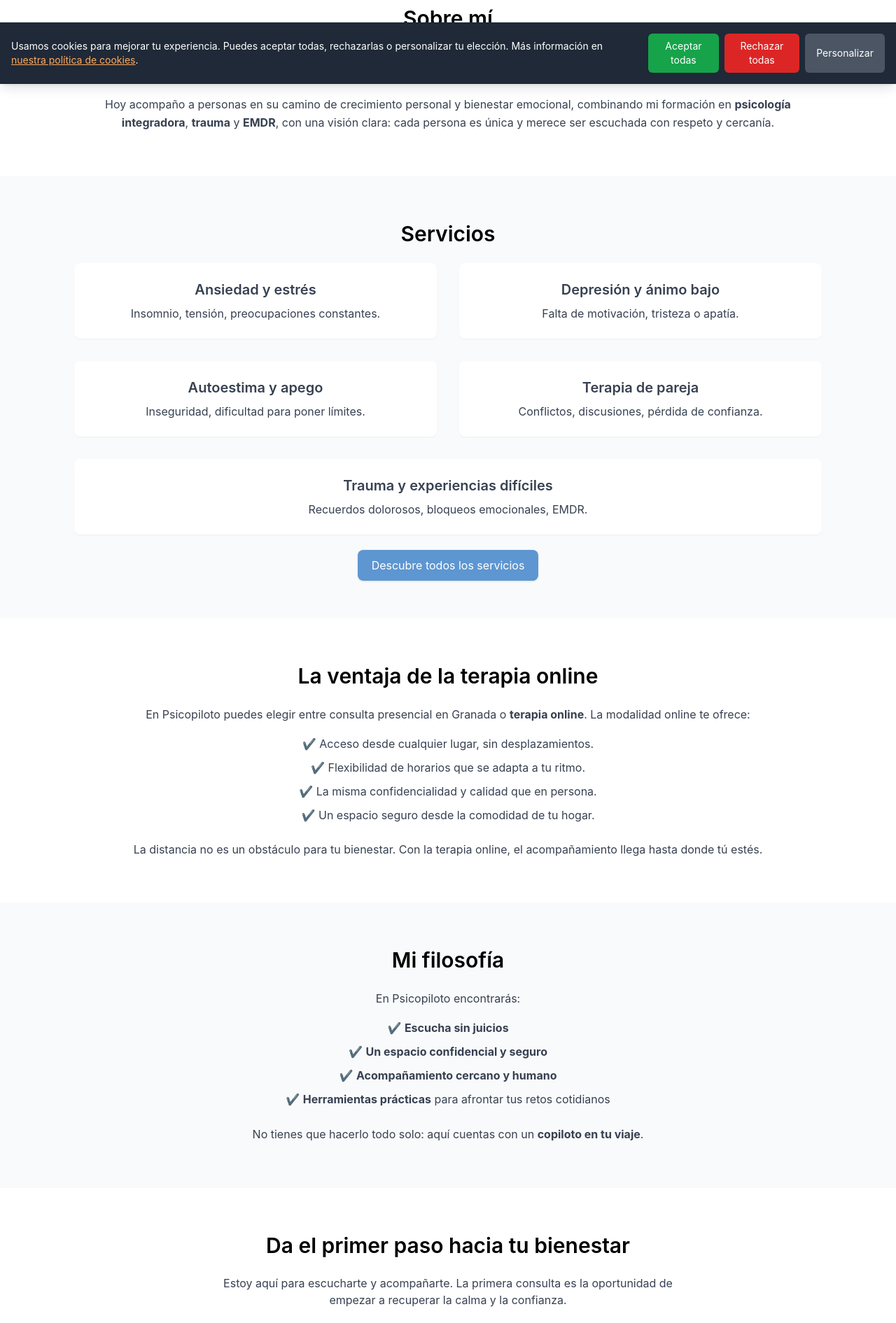
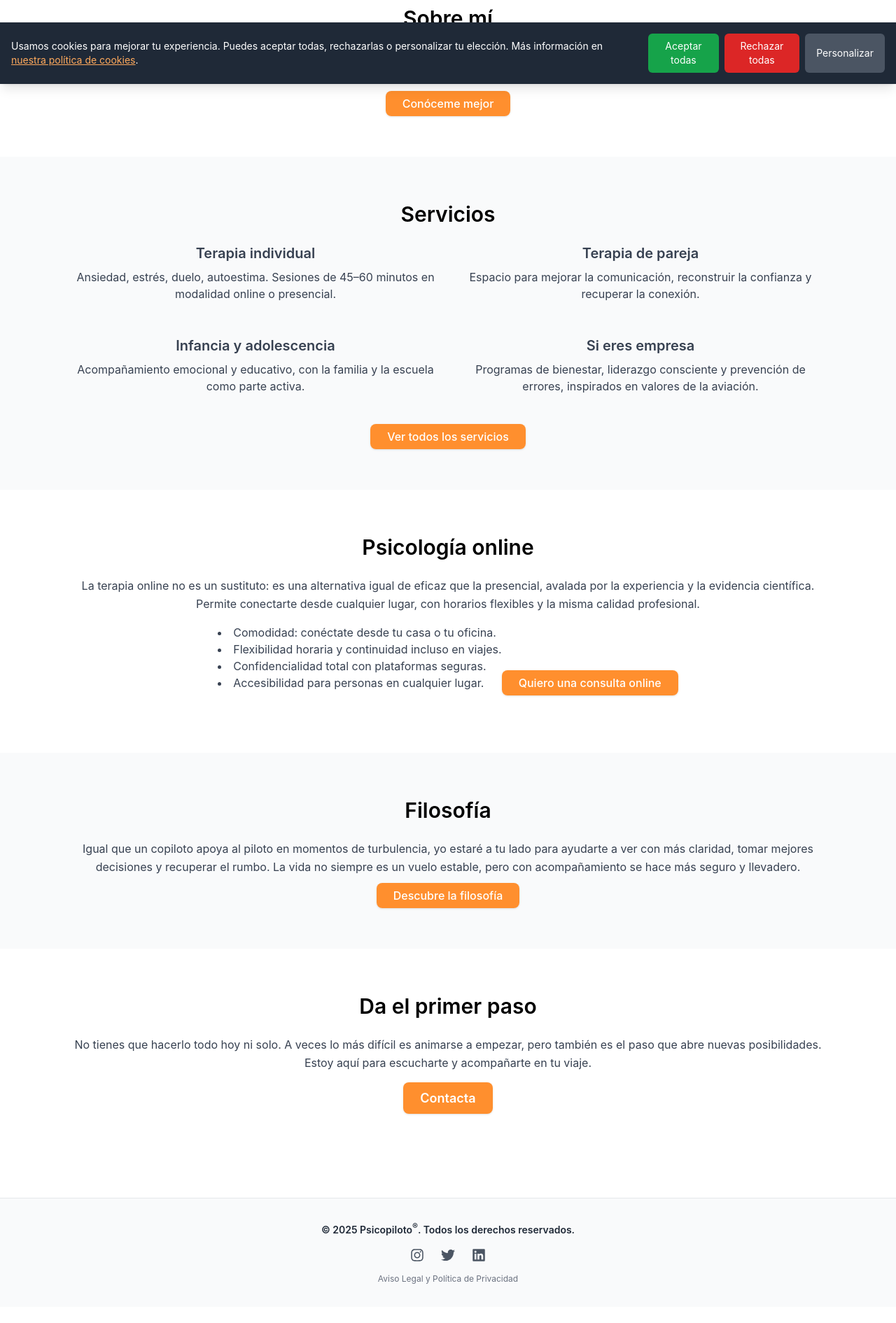
Before and after one commit to psicopiloto/psicopilotopage1, a Next.js app: page / in a window 1280 px wide. Shown: the part 680-2571 px from the top of the page at 70% size. After the commit the page ends 2548 px from the top, so only its background shows below. Built offline with nearby package versions, Linux system fonts and the light colour scheme.

Commit message:
Update index.js1

```diff
--- a/pages/index.js
+++ b/pages/index.js
@@ -21,11 +21,11 @@ export default function Home() {
           <div className="absolute inset-0 bg-black/40 z-10" />
           <div className="container mx-auto text-center text-white z-20 relative">
             <h1 className="text-4xl md:text-6xl font-bold mb-6">
-              Tu Psicólogo en el viaje hacia el bienestar
+              Psicopiloto — Acompaño tu viaje hacia el bienestar
             </h1>
             <p className="text-lg md:text-xl mb-8 max-w-2xl mx-auto">
-              Un espacio seguro, cercano y libre de juicios para recuperar la
-              calma y sentir de nuevo que llevas el control de tu vida.
+              Un espacio seguro, cercano y profesional para que recuperes control, calma y sentido en tu vida.
+              Aquí encontrarás escucha, empatía y herramientas prácticas para afrontar tus retos con confianza.
             </p>
             <Link href="/contacto">
               <span className="px-6 py-3 bg-softorange-500 text-white rounded-lg text-lg font-semibold shadow hover:bg-softorange-600 transition">
@@ -40,19 +40,15 @@ export default function Home() {
           <div className="container mx-auto max-w-4xl text-center">
             <h2 className="text-3xl font-semibold mb-6">Sobre mí</h2>
             <p className="text-gray-700 leading-relaxed mb-4">
-              Soy <strong>psicólogo con Habilitación Sanitaria</strong> y durante
-              más de 18 años fui también <strong>piloto militar e instructor</strong>.
-              Mi experiencia me enseñó que lo más importante no es la perfección,
-              sino la <strong>confianza</strong>, la <strong>humildad</strong> y la
-              capacidad de pedir ayuda cuando más lo necesitamos.
+              Soy psicólogo clínico con una trayectoria poco común: antes fui piloto militar e instructor.
+              De la aviación aprendí valores como la humildad, el trabajo en equipo y la gestión de errores.
+              Ahora los aplico a la psicología para acompañarte en tu propio viaje vital.
             </p>
-            <p className="text-gray-700 leading-relaxed">
-              Hoy acompaño a personas en su camino de crecimiento personal y
-              bienestar emocional, combinando mi formación en{" "}
-              <strong>psicología integradora</strong>, <strong>trauma</strong> y{" "}
-              <strong>EMDR</strong>, con una visión clara: cada persona es única y
-              merece ser escuchada con respeto y cercanía.
-            </p>
+            <Link href="/sobre">
+              <span className="px-6 py-2 bg-softorange-500 text-white rounded-lg font-medium shadow hover:bg-softorange-600 transition">
+                Conóceme mejor
+              </span>
+            </Link>
           </div>
         </section>
 
@@ -61,31 +57,35 @@ export default function Home() {
           <div className="container mx-auto max-w-5xl text-center">
             <h2 className="text-3xl font-semibold mb-6">Servicios</h2>
             <div className="grid md:grid-cols-2 gap-8 text-gray-700">
-              <div className="p-6 bg-white rounded-lg shadow-sm">
-                <h3 className="font-semibold text-xl mb-2">Ansiedad y estrés</h3>
-                <p>Insomnio, tensión, preocupaciones constantes.</p>
+              <div>
+                <h3 className="text-xl font-semibold mb-2">Terapia individual</h3>
+                <p className="mb-4">
+                  Ansiedad, estrés, duelo, autoestima. Sesiones de 45–60 minutos en modalidad online o presencial.
+                </p>
               </div>
-              <div className="p-6 bg-white rounded-lg shadow-sm">
-                <h3 className="font-semibold text-xl mb-2">Depresión y ánimo bajo</h3>
-                <p>Falta de motivación, tristeza o apatía.</p>
+              <div>
+                <h3 className="text-xl font-semibold mb-2">Terapia de pareja</h3>
+                <p className="mb-4">
+                  Espacio para mejorar la comunicación, reconstruir la confianza y recuperar la conexión.
+                </p>
               </div>
-              <div className="p-6 bg-white rounded-lg shadow-sm">
-                <h3 className="font-semibold text-xl mb-2">Autoestima y apego</h3>
-                <p>Inseguridad, dificultad para poner límites.</p>
+              <div>
+                <h3 className="text-xl font-semibold mb-2">Infancia y adolescencia</h3>
+                <p className="mb-4">
+                  Acompañamiento emocional y educativo, con la familia y la escuela como parte activa.
+                </p>
               </div>
-              <div className="p-6 bg-white rounded-lg shadow-sm">
-                <h3 className="font-semibold text-xl mb-2">Terapia de pareja</h3>
-                <p>Conflictos, discusiones, pérdida de confianza.</p>
-              </div>
-              <div className="p-6 bg-white rounded-lg shadow-sm md:col-span-2">
-                <h3 className="font-semibold text-xl mb-2">Trauma y experiencias difíciles</h3>
-                <p>Recuerdos dolorosos, bloqueos emocionales, EMDR.</p>
+              <div>
+                <h3 className="text-xl font-semibold mb-2">Si eres empresa</h3>
+                <p className="mb-4">
+                  Programas de bienestar, liderazgo consciente y prevención de errores, inspirados en valores de la aviación.
+                </p>
               </div>
             </div>
             <div className="mt-8">
               <Link href="/servicios">
-                <span className="px-5 py-3 bg-psicopiloto-500 text-white rounded-lg shadow hover:bg-psicopiloto-600 transition">
-                  Descubre todos los servicios
+                <span className="px-6 py-2 bg-softorange-500 text-white rounded-lg font-medium shadow hover:bg-softorange-600 transition">
+                  Ver todos los servicios
                 </span>
               </Link>
             </div>
@@ -95,58 +95,53 @@ export default function Home() {
         {/* TERAPIA ONLINE */}
         <section className="py-16 bg-white">
           <div className="container mx-auto max-w-4xl text-center">
-            <h2 className="text-3xl font-semibold mb-6">La ventaja de la terapia online</h2>
+            <h2 className="text-3xl font-semibold mb-6">Psicología online</h2>
             <p className="text-gray-700 leading-relaxed mb-4">
-              En Psicopiloto puedes elegir entre consulta presencial en Granada
-              o <strong>terapia online</strong>.
-              La modalidad online te ofrece:
+              La terapia online no es un sustituto: es una alternativa igual de eficaz que la presencial, avalada por la experiencia y la evidencia científica.
+              Permite conectarte desde cualquier lugar, con horarios flexibles y la misma calidad profesional.
             </p>
-            <ul className="text-gray-700 leading-relaxed space-y-2 mb-6">
-              <li>✔️ Acceso desde cualquier lugar, sin desplazamientos.</li>
-              <li>✔️ Flexibilidad de horarios que se adapta a tu ritmo.</li>
-              <li>✔️ La misma confidencialidad y calidad que en persona.</li>
-              <li>✔️ Un espacio seguro desde la comodidad de tu hogar.</li>
+            <ul className="text-gray-700 mb-6 list-disc list-inside text-left inline-block">
+              <li>Comodidad: conéctate desde tu casa o tu oficina.</li>
+              <li>Flexibilidad horaria y continuidad incluso en viajes.</li>
+              <li>Confidencialidad total con plataformas seguras.</li>
+              <li>Accesibilidad para personas en cualquier lugar.</li>
             </ul>
-            <p className="text-gray-700">
-              La distancia no es un obstáculo para tu bienestar. Con la terapia online,
-              el acompañamiento llega hasta donde tú estés.
-            </p>
+            <Link href="/servicios#online">
+              <span className="px-6 py-2 bg-softorange-500 text-white rounded-lg font-medium shadow hover:bg-softorange-600 transition">
+                Quiero una consulta online
+              </span>
+            </Link>
           </div>
         </section>
 
         {/* FILOSOFÍA */}
         <section className="py-16 bg-gray-50">
           <div className="container mx-auto max-w-4xl text-center">
-            <h2 className="text-3xl font-semibold mb-6">Mi filosofía</h2>
+            <h2 className="text-3xl font-semibold mb-6">Filosofía</h2>
             <p className="text-gray-700 leading-relaxed mb-4">
-              En Psicopiloto encontrarás:
+              Igual que un copiloto apoya al piloto en momentos de turbulencia, yo estaré a tu lado para ayudarte a ver con más claridad,
+              tomar mejores decisiones y recuperar el rumbo.
+              La vida no siempre es un vuelo estable, pero con acompañamiento se hace más seguro y llevadero.
             </p>
-            <ul className="text-gray-700 leading-relaxed space-y-2">
-              <li>✔️ <strong>Escucha sin juicios</strong></li>
-              <li>✔️ <strong>Un espacio confidencial y seguro</strong></li>
-              <li>✔️ <strong>Acompañamiento cercano y humano</strong></li>
-              <li>✔️ <strong>Herramientas prácticas</strong> para afrontar tus retos cotidianos</li>
-            </ul>
-            <p className="text-gray-700 leading-relaxed mt-6">
-              No tienes que hacerlo todo solo: aquí cuentas con un{" "}
-              <strong>copiloto en tu viaje</strong>.
-            </p>
+            <Link href="/proyecto">
+              <span className="px-6 py-2 bg-softorange-500 text-white rounded-lg font-medium shadow hover:bg-softorange-600 transition">
+                Descubre la filosofía
+              </span>
+            </Link>
           </div>
         </section>
 
         {/* CTA */}
         <section className="py-16 bg-white">
           <div className="container mx-auto text-center">
-            <h2 className="text-3xl font-semibold mb-6">
-              Da el primer paso hacia tu bienestar
-            </h2>
-            <p className="text-gray-700 mb-8 max-w-2xl mx-auto">
-              Estoy aquí para escucharte y acompañarte.
-              La primera consulta es la oportunidad de empezar a recuperar la calma y la confianza.
+            <h2 className="text-3xl font-semibold mb-6">Da el primer paso</h2>
+            <p className="text-gray-700 leading-relaxed mb-6">
+              No tienes que hacerlo todo hoy ni solo. A veces lo más difícil es animarse a empezar, pero también es el paso que abre nuevas posibilidades.
+              Estoy aquí para escucharte y acompañarte en tu viaje.
             </p>
             <Link href="/contacto">
               <span className="px-6 py-3 bg-softorange-500 text-white rounded-lg text-lg font-semibold shadow hover:bg-softorange-600 transition">
-                Hablemos cuando estés listo/a
+                Contacta
               </span>
             </Link>
           </div>
```
